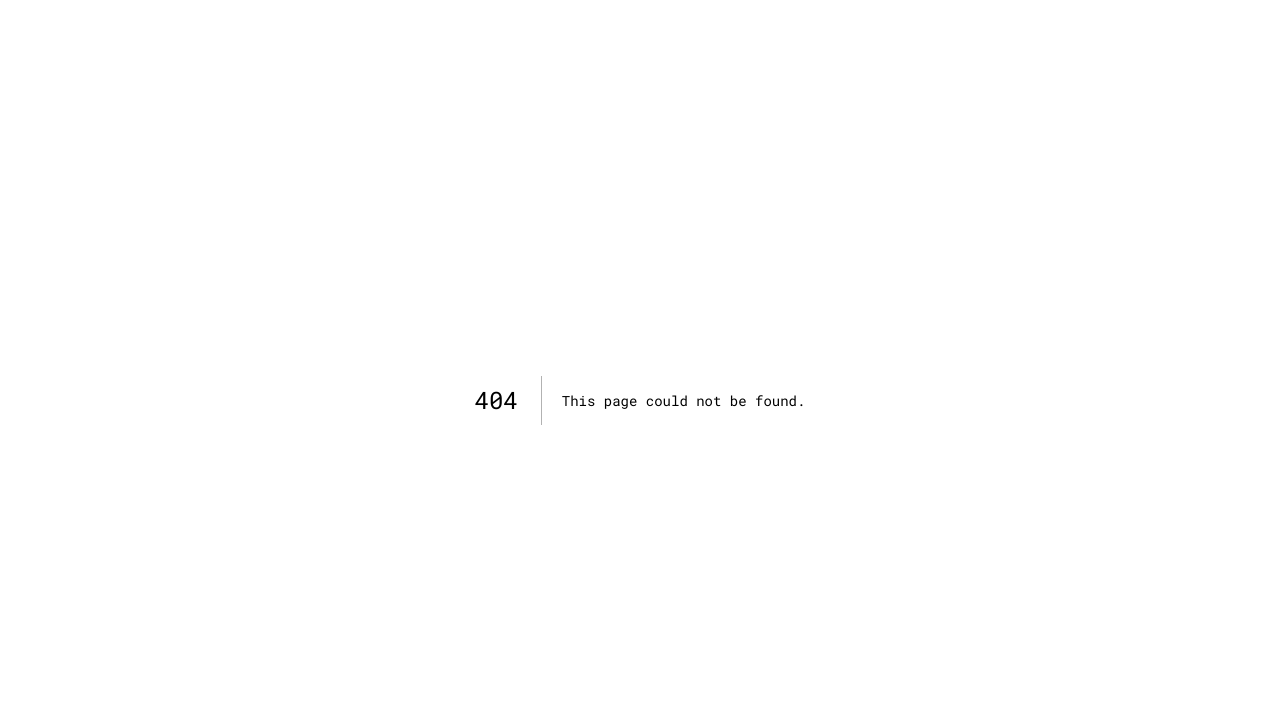
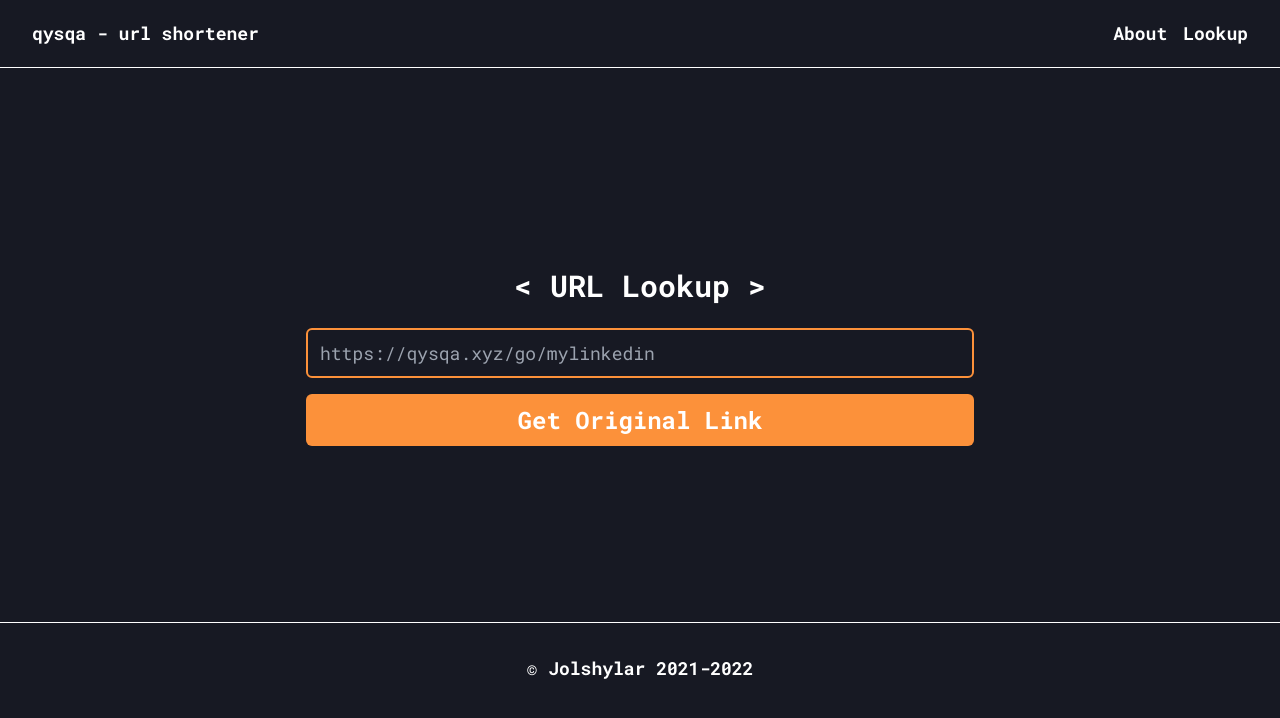
Before and after one commit to dastanozgeldi/qysqa, a Next.js app: page /lookup in a window 1280 px wide. Before the commit this address had no page. Shown: the top 718 px of the page. Built offline with nearby package versions, Linux system fonts and the light colour scheme.

Commit message:
feat(*): url lookup feature

```diff
--- /dev/null
+++ b/components/Shortener/LookupLink.tsx
@@ -0,0 +1,43 @@
+import { useState, FormEvent } from "react";
+import CopyLink from "./CopyLink";
+
+const LookupLink = () => {
+  const [originalUrl, setOriginalUrl] = useState("");
+  const [shortLink, setShortLink] = useState("");
+  const [buttonClicked, setButtonClicked] = useState(false);
+
+  async function fetchData(slug: string) {
+    const res = await fetch(`/api/get-url/${slug}`);
+    const data = await res.json();
+    setOriginalUrl(data.url);
+  }
+
+  const handleSubmit = async (e: FormEvent) => {
+    e.preventDefault();
+
+    const splitUrl = shortLink.trim().split("/");
+    const slug = splitUrl[splitUrl.length - 1];
+
+    if (slug) {
+      await fetchData(slug);
+      setButtonClicked(true);
+    }
+  };
+
+  return (
+    <form
+      className="max-w-[700px] text-center my-[20vh] mx-auto p-4"
+      onSubmit={handleSubmit}
+    >
+      <h1>&lt; URL Lookup &gt;</h1>
+      <input
+        placeholder={`https://qysqa.xyz/go/mylinkedin`}
+        onChange={(e) => setShortLink(e.target.value)}
+      />
+      <button className="hover:bg-darker-secondary">Get Original Link</button>
+      {buttonClicked ? <CopyLink link={originalUrl} /> : null}
+    </form>
+  );
+};
+
+export default LookupLink;
--- /dev/null
+++ b/pages/lookup.tsx
@@ -0,0 +1,12 @@
+import Layout from "../components/Layout";
+import LookupLink from "../components/Shortener/LookupLink";
+
+const Lookup = () => {
+  return (
+    <Layout title="URL Lookup">
+      <LookupLink />
+    </Layout>
+  );
+};
+
+export default Lookup;
```
